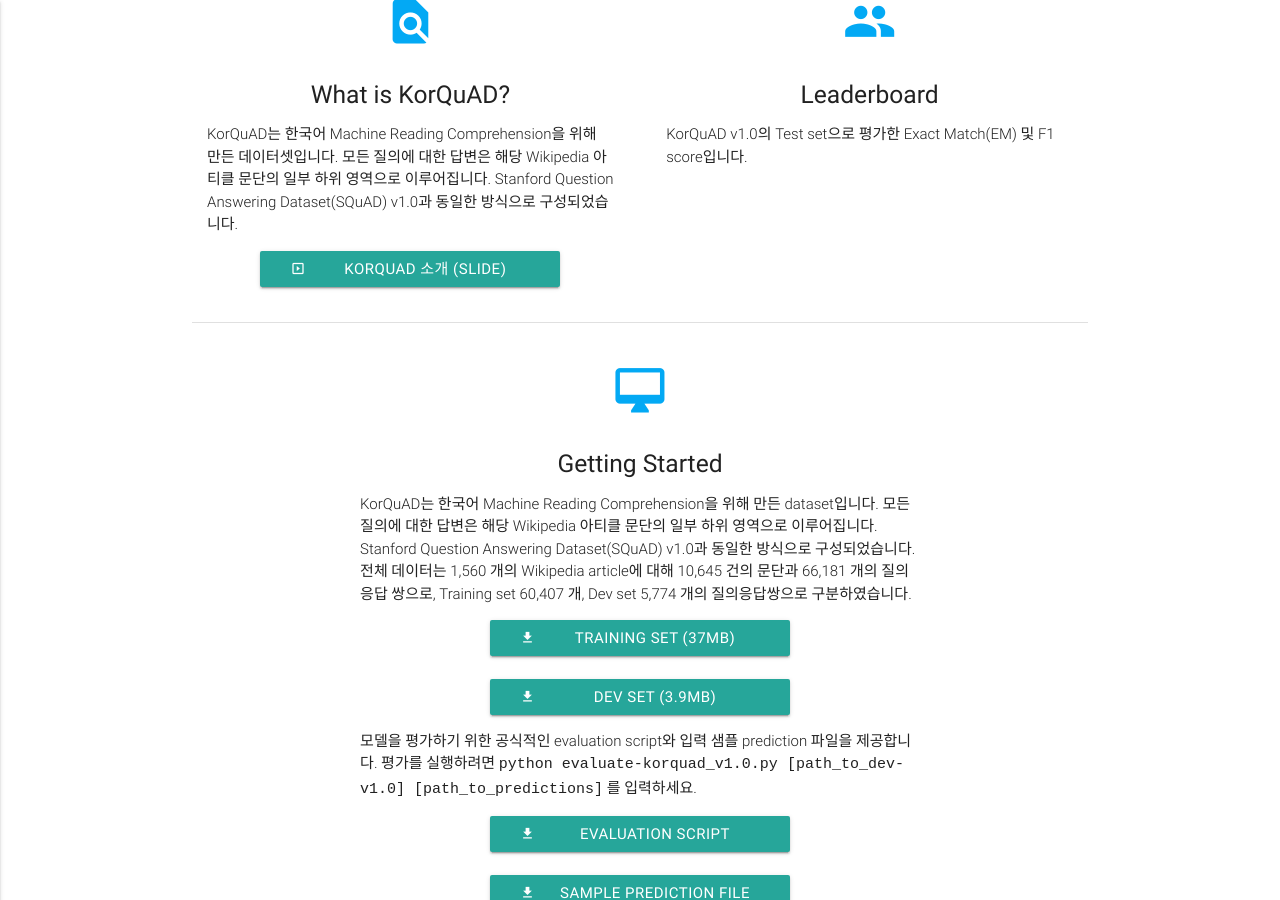
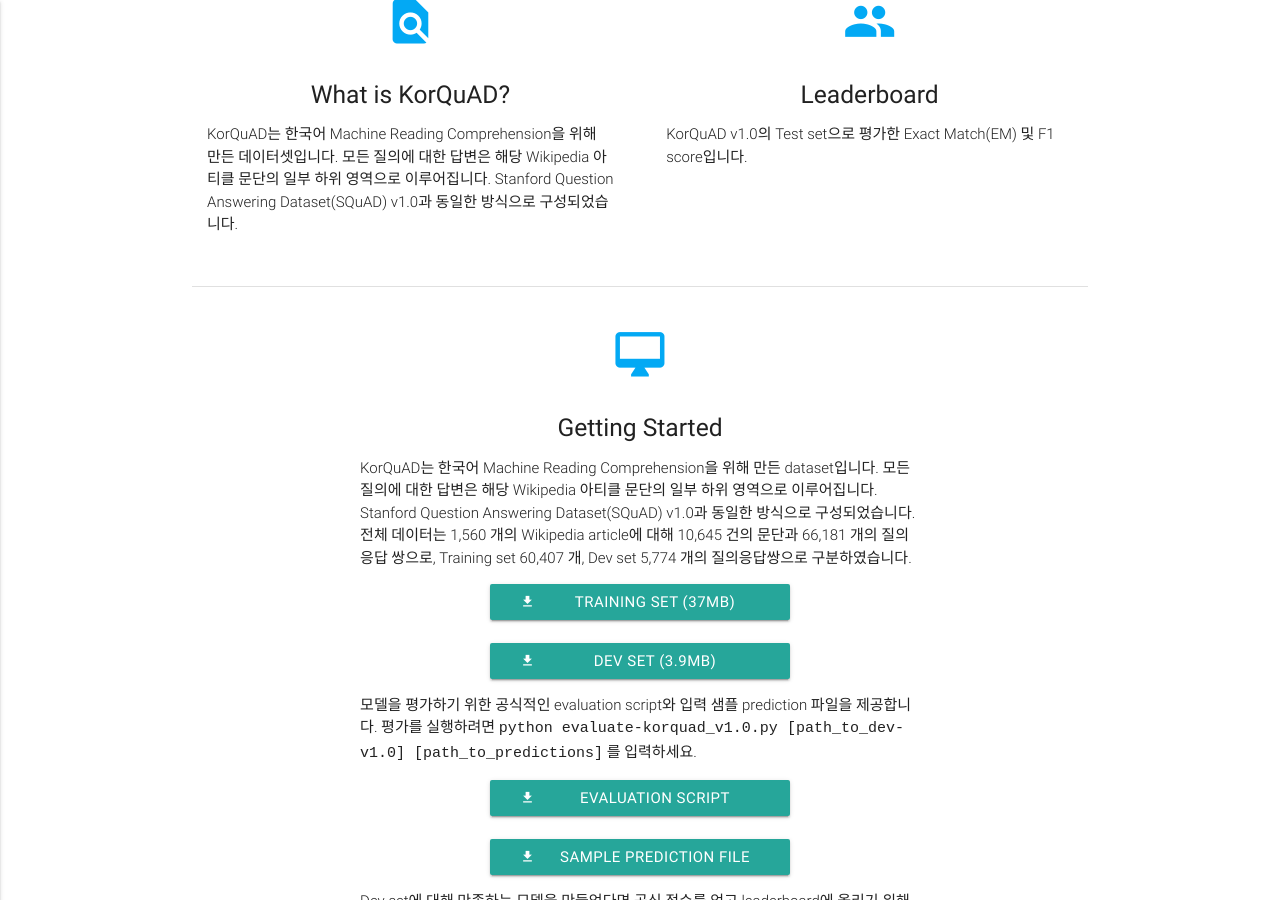
Before and after one commit to korquad/korquad.github.io, a Jekyll site: the page built from index.md, in a window 1280 px wide and 900 px high, scrolled down 460 px. Built offline with Jekyll 4.4.1, drawn with Linux system fonts in a browser that asks for light colours.

Commit message:
19/01/17 slideshare 링크 삭제 (이현정y)

```diff
--- a/_layouts/home.html
+++ b/_layouts/home.html
@@ -31,10 +31,8 @@
 
 
 
-            <div class="center">
-              <a id="slideshare" href="https://www.slideshare.net/SeungyoungLim/korquad-127952311?qid=e6d42742-b1b4-484a-a660-b4057a51d8d4&v=&b=&from_search=1" class="waves-effect waves-light btn" style="width:300px" download=""><i class="material-icons
-left">slideshow</i>KorQuAD 소개 (Slide)</a>
-            </div>
+
+
 
 
 
```
